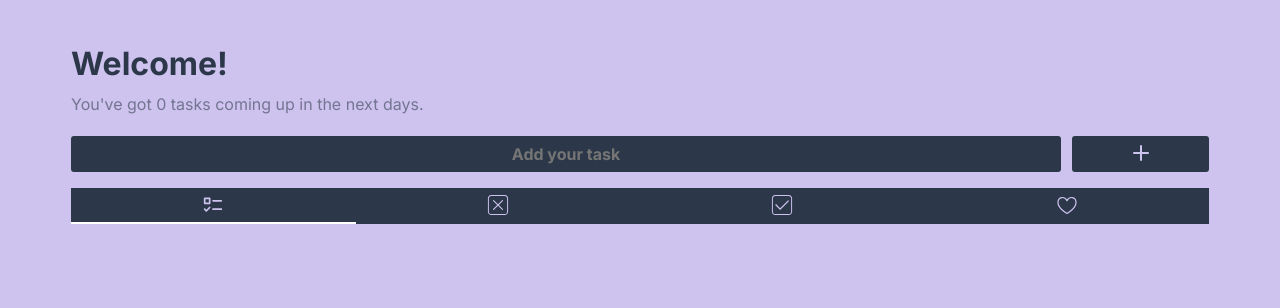
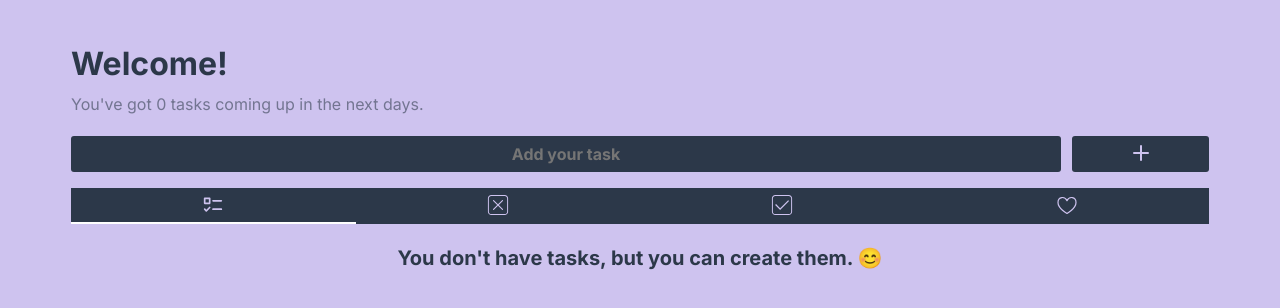
Before and after one commit to itslapsu/todoApp-react, a React (Create React App) app: page / in a window 1280 px wide. Shown: the top 308 px of the page. Built offline with nearby package versions, Linux system fonts and the light colour scheme.

Commit message:
added messages if there are no tasks to display

```diff
--- a/src/components/HomeTodo/HomeTodo.js
+++ b/src/components/HomeTodo/HomeTodo.js
@@ -1,19 +1,20 @@
-import React from "react";
 import styles from "./HomeTodo.module.css";
 
 import HomeTodoItem from "../HomeTodoItem/HomeTodoItem";
 
 export default function HomeTodo({ todos, setTodos, completed }) {
-  return (
-    <div className={styles.block}>
-      {todos.map((todo) => {
+  let hasItemsToShow = false;
+
+  const renderedItems = todos.map((todo) => {
     if (completed === 1 && !todo.isDone) {
-          return "";
+      return null;
     } else if (completed === 2 && todo.isDone) {
-          return "";
+      return null;
     } else if (completed === 3 && !todo.inFavorite) {
-          return "";
+      return null;
     }
+
+    hasItemsToShow = true;
 
     return (
       <HomeTodoItem
@@ -23,7 +24,31 @@ export default function HomeTodo({ todos, setTodos, completed }) {
         setTodos={setTodos}
       />
     );
-      })}
+  });
+
+  const showTodos = hasItemsToShow ? (
+    renderedItems
+  ) : (
+    <div className={styles.blockNoDisplay}>
+      {todos.length === 0 ? (
+        <p className={styles.textNoDisplay}>
+          You don't have tasks, but you can create them. 😊
+        </p>
+      ) : completed === 1 ? (
+        <p className={styles.textNoDisplay}>
+          You don't have completed tasks. 😔
+        </p>
+      ) : completed === 2 ? (
+        <p className={styles.textNoDisplay}>
+          You don't have not completed tasks. 🥰
+        </p>
+      ) : completed === 3 ? (
+        <p className={styles.textNoDisplay}>
+          You don't have any tasks in your favorites. 🙄
+        </p>
+      ) : null}
     </div>
   );
+
+  return <div className={styles.block}>{showTodos}</div>;
 }
--- a/src/components/HomeTodo/HomeTodo.module.css
+++ b/src/components/HomeTodo/HomeTodo.module.css
@@ -1,3 +1,18 @@
 .block {
   margin-top: 24px;
 }
+
+.blockNoDisplay {
+  display: -webkit-box;
+  display: -ms-flexbox;
+  display: flex;
+  -webkit-box-pack: center;
+      -ms-flex-pack: center;
+          justify-content: center;
+}
+
+.textNoDisplay {
+  text-align: center;
+  font-size: 20px;
+  font-weight: 700;
+}
--- a/src/components/HomeTodo/HomeTodo.scss
+++ b/src/components/HomeTodo/HomeTodo.scss
@@ -1,3 +1,14 @@
 .block {
   margin-top: 24px;
 }
+
+.blockNoDisplay {
+  display: flex;
+  justify-content: center;
+}
+
+.textNoDisplay {
+  text-align: center;
+  font-size: 20px;
+  font-weight: 700;
+}
```
Lines whose indentation alone changed are shown as unchanged.
